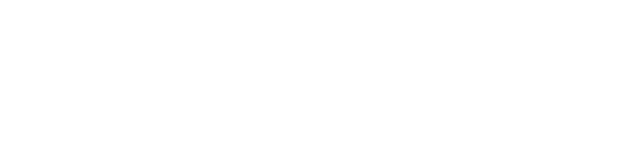
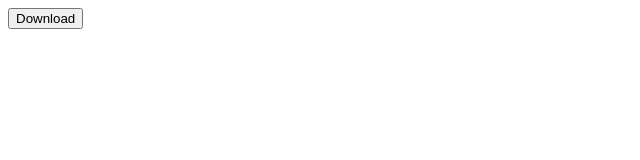
Before and after one commit to acciojob/parallel-processing-promises-PST09, a website: page main.html in a window 1280 px wide. Shown: the whole page, without its empty margins (0-640 px from the left). Drawn offline with Linux system fonts and the light colour scheme.

Commit message:
created a submission

```diff
--- a/main.html
+++ b/main.html
@@ -7,6 +7,7 @@
 
    <body>
      <!-- the entire body must be written by student -->
+           <button id="download-images-button">Download</button>
      <div id="output"></div>
      <script type="text/javascript" src="./script.js"></script>
    </body>
```
Also changed, not shown: script.js (line endings or trailing spaces). Lines whose indentation alone changed are shown as unchanged.
